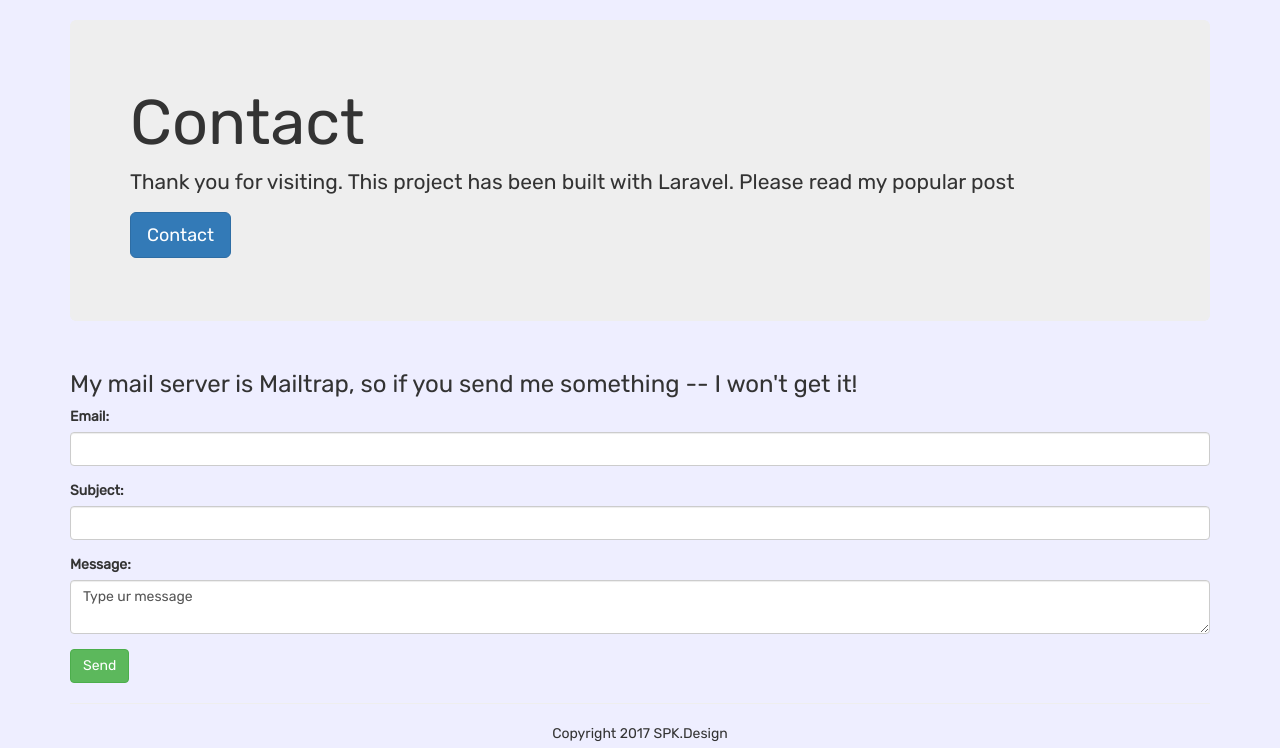
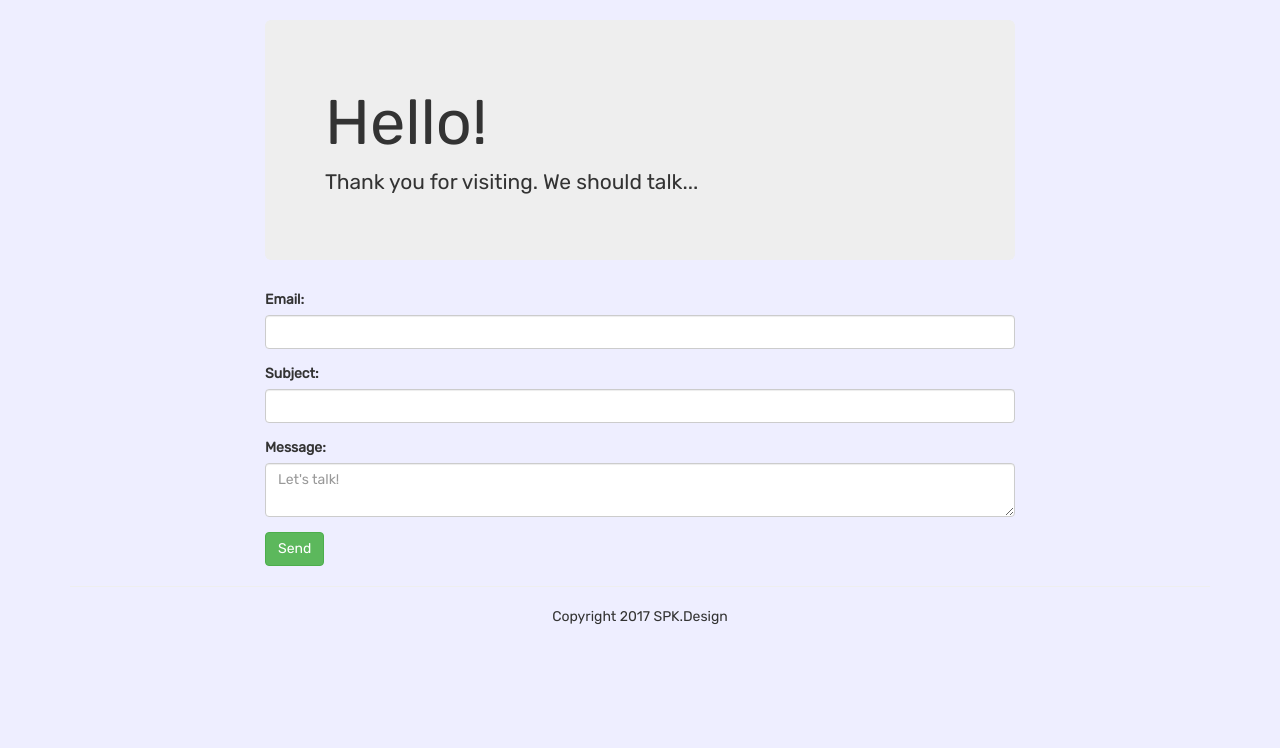
Before and after one commit to spkellydev/laravel-blog, a Laravel app: page /contact in a window 1280 px wide. Shown: the part 52-800 px from the top of the page. Run offline with Laravel 8, Linux system fonts and the light colour scheme; some libraries are stand-ins or nearby versions.

Commit message:
Much needed changes to front end

```diff
--- a/resources/views/pages/contact.blade.php
+++ b/resources/views/pages/contact.blade.php
@@ -4,15 +4,13 @@
 @section('meta_description', "Hello! If you need a full stack developer or just want to say hello, feel free to drop me a line!")
 @section('content')
       <div class="row">
-        <div class="col-md-12">
+        <div class="col-md-8 col-md-offset-2">
           <div class="jumbotron">
-            <h1>Contact</h1>
-            <p class="lead">Thank you for visiting. This project has been built with Laravel. Please read my popular post</p>
-            <p><a href="#" class="btn btn-primary btn-lg">Contact</a></p>
+            <h1>Hello!</h1>
+            <p class="lead">Thank you for visiting. We should talk...</p>
           </div> <!-- end of jumbrotron -->
         </div> <!-- end of columns -->
-      </div> <!-- end of row -->
-      <h3>My mail server is Mailtrap, so if you send me something -- I won't get it!</h3>
+        <div class="col-md-8 col-md-offset-2">
       <form action="{{ url('contact') }}" method="POST">
       {{ csrf_field() }}
           <div class="form-group">
@@ -25,8 +23,10 @@
           </div>
           <div class="form-group">
             <label name="message">Message:</label>
-            <textarea id="message" name="message" class="form-control">Type ur message</textarea>
+            <textarea id="message" name="message" class="form-control" placeholder="Let's talk!"></textarea>
           </div>
           <input type="submit" name="submit" value="Send" class="btn btn-success">
       </form>
+      </div>
+    </div> <!-- end of row -->
 @endsection
```
